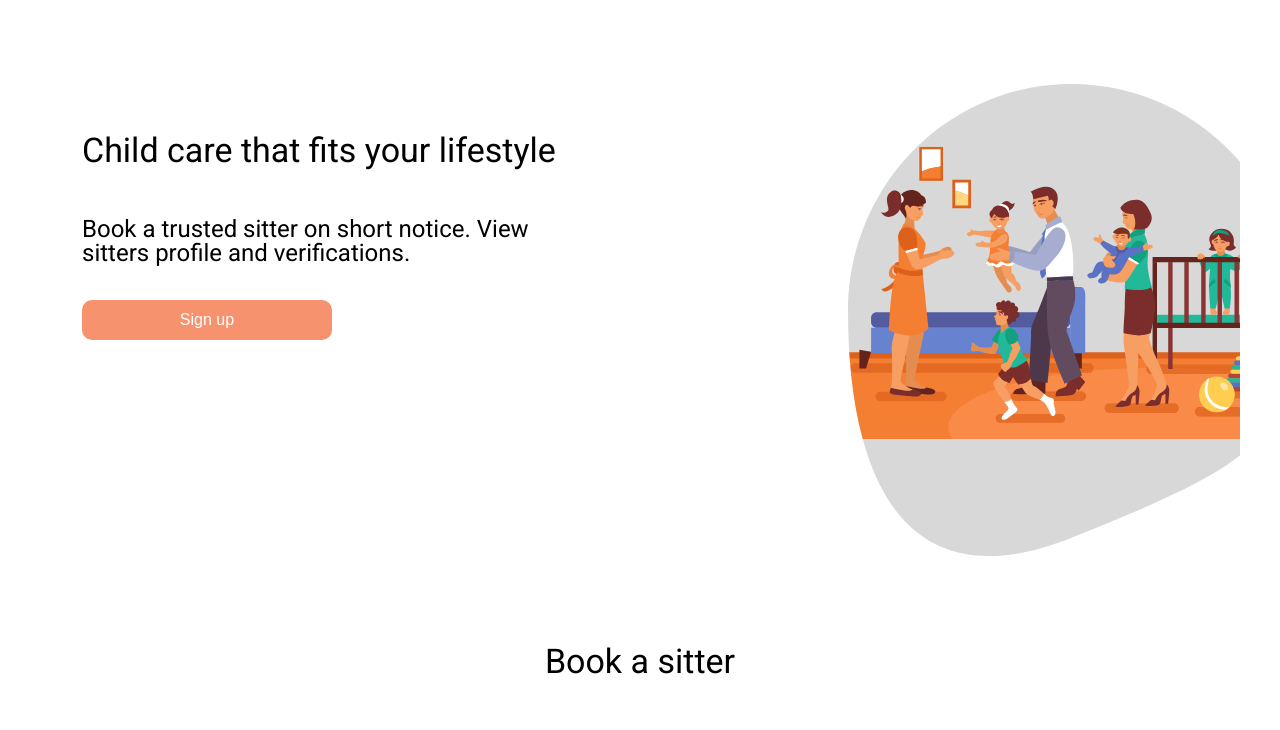
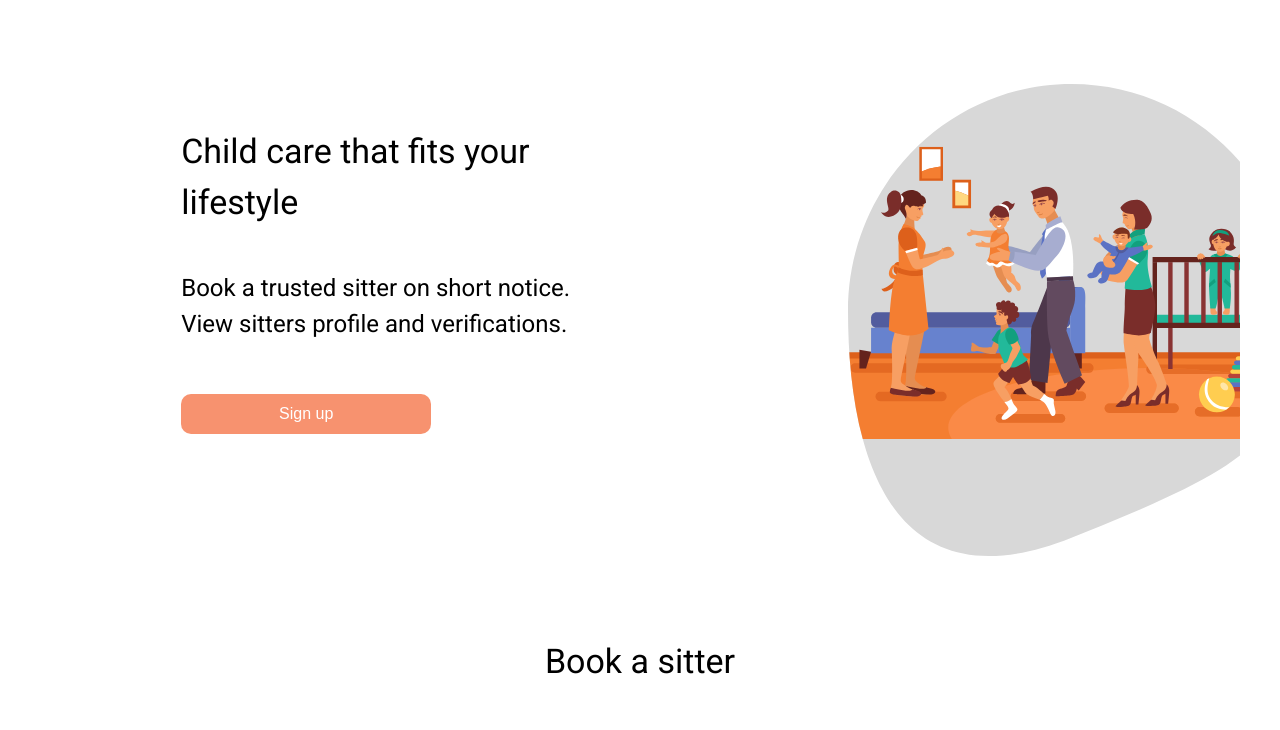
Before and after one commit to Build-Week-NannyScheduler/MarketingPage, a plain HTML site: page index.html in a window 1280 px wide. Shown: the part 70-800 px from the top of the page. Drawn offline with nearby package versions, Linux system fonts and the light colour scheme; files that its build step writes are made by us from their sources.

Commit message:
updated hero main vector styles and layout

```diff
--- a/less/hero.less
+++ b/less/hero.less
@@ -4,23 +4,27 @@
   justify-content: space-between;
   padding-bottom: 2%;
   width: 100%;
-
-  div {
-    h1 {
-      padding: 10% 0;
-    }
-
-    .sign-up {
-      .custom-btn(@button-bg, 250px, @main-bg); //Parametric button
-      margin-top: 5%;
-    }
-  }
 } //this closes hero section
 
 .hero-titles {
-  width: 50%;
+  width: 60%;
   margin-top: 5%;
-  padding: 0 5%;
+  padding: 0 13%;
+
+  h1 {
+    padding: 10% 0;
+    line-height: 1.5;
+  }
+
+  h2 {
+    line-height: 1.5;
+    margin-bottom: 10%;
+  }
+
+  .sign-up {
+    .custom-btn(@button-bg, 250px, @main-bg); //Parametric button
+    margin-top: 5%;
+  }
 }
 
 .hero-vector {
```
